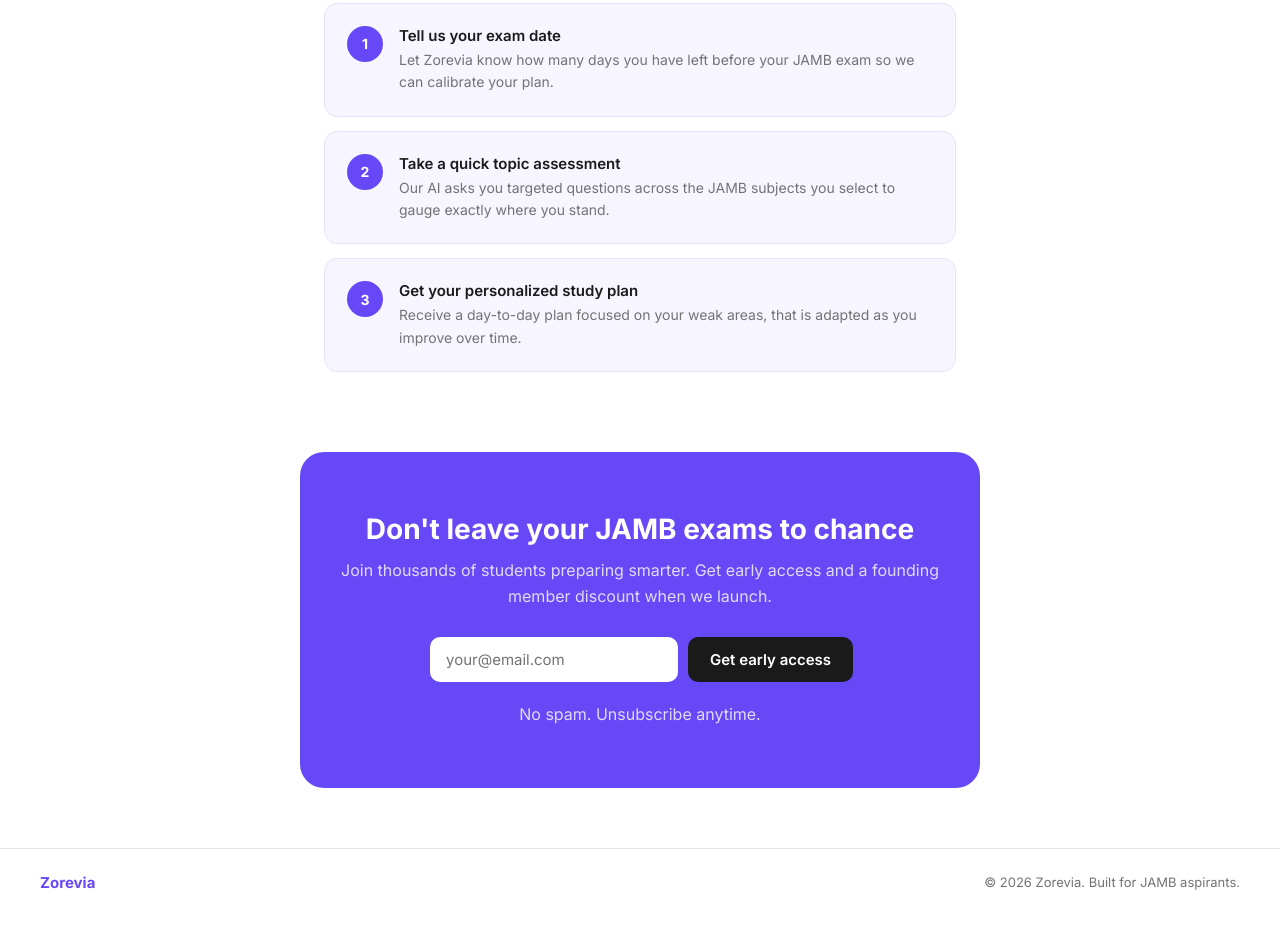
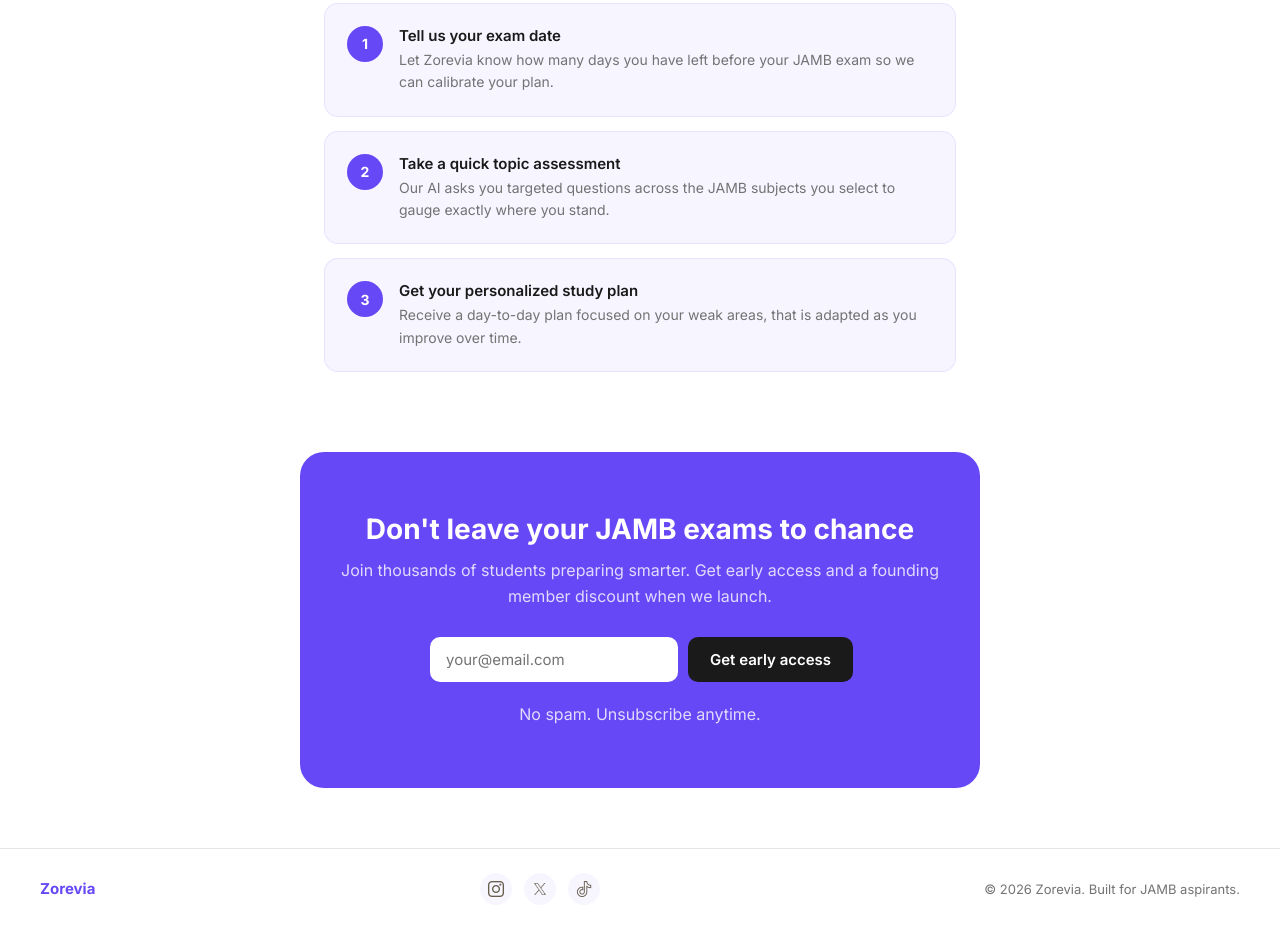
Before and after one commit to subjectiverealityy/landing-page, a plain HTML site: page index.html in a window 1280 px wide. Shown: the part 1305-2234 px from the top of the page. Drawn offline with Linux system fonts and the light colour scheme.

Commit message:
add logos

```diff
--- a/index.html
+++ b/index.html
@@ -115,6 +115,11 @@
 <!-- FOOTER -->
 <footer>
   <div class="footer-logo">Zorevia</div>
+  <div class="social-links">
+    <a href="https://www.instagram.com/zoreviaxp?igsh=OThsMHJ4OXVmaWZ0"><img src="media/instagram.png" alt="Instagram Logo" /></a>
+    <a href="https://x.com/infozorevia?s=11"><img src="media/x.png" alt="X Logo" /></a>
+    <a href="https://www.tiktok.com/@zorevia26?_r=1&_t=ZS-96hvDh0kTFE"><img src="media/tiktok.png" alt="TikTok Logo" /></a>
+  </div>
   <div class="footer-text">© 2026 Zorevia. Built for JAMB aspirants.</div>
 </footer>
 
--- a/style.css
+++ b/style.css
@@ -104,6 +104,13 @@ footer{border-top:1px solid #E5E5E5;padding:24px 40px;display:flex;justify-conte
 .footer-logo{font-size:15px;font-weight:700;color:#6748F6;}
 .footer-text{font-size:13px;color:#737373;}
 
+.social-links{display:flex;gap:12px;}
+.social-links a{display:inline-flex;align-items:center;justify-content:center;width:32px;height:32px;border-radius:50%;background:rgba(103,72,246,0.05);transition:background 0.2s;}
+.social-links a:hover{background:rgba(103,72,246,0.1);}
+.social-links img{width:16px;height:16px;filter:invert(34%) sepia(100%) grayscale(20%) brightness(90%);}
+
+@media(max-width: 600px){footer{flex-direction:column;align-items:center;text-align:center;} .footer-text{margin-top:12px;}}
+
 /* ── SCROLL REVEAL ── */
 .reveal{opacity:0;transform:translateY(32px);transition:opacity 0.65s ease,transform 0.65s ease;}
 .reveal.visible{opacity:1;transform:translateY(0);}
```
Also changed, not shown: media/instagram.png (added), media/tiktok.png (added), media/x.png (added).
